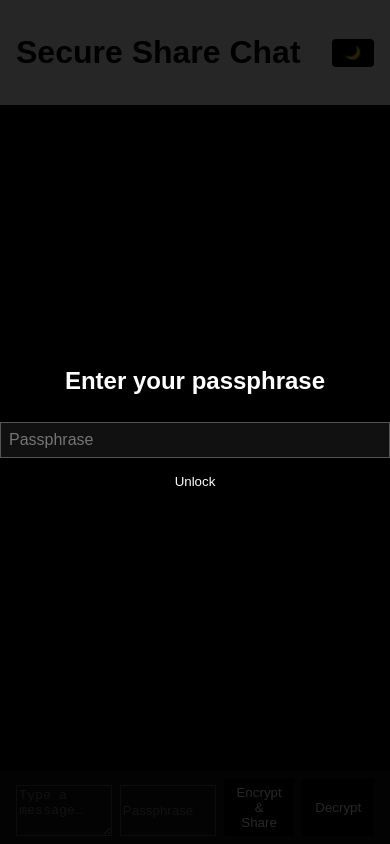
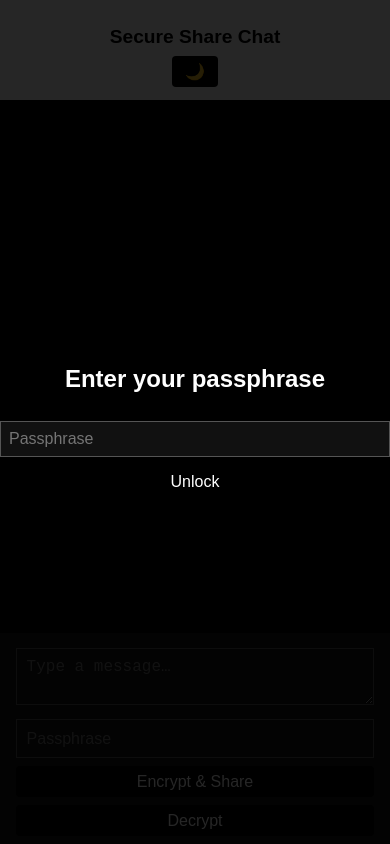
Before and after one commit to baachjs/fcc, a plain HTML site: page index.html in a window 390 px wide. Drawn offline with Linux system fonts and the light colour scheme.

Commit message:
Update light.css

```diff
--- a/light.css
+++ b/light.css
@@ -10,3 +10,13 @@ button{
   background:#000;color:#fff;
 }
 button:hover{background:#222;}
+/* ----------- Responsive layout ------------ */
+@media (max-width: 600px) {
+  header, footer {flex-direction:column; align-items:stretch;}
+  header h1 {margin-bottom:0.5rem; font-size:1.2rem;}
+  footer {gap:0.3rem;}
+  textarea, input[type="password"], button {
+    font-size:1rem;
+    padding:0.6rem;
+  }
+}
```
